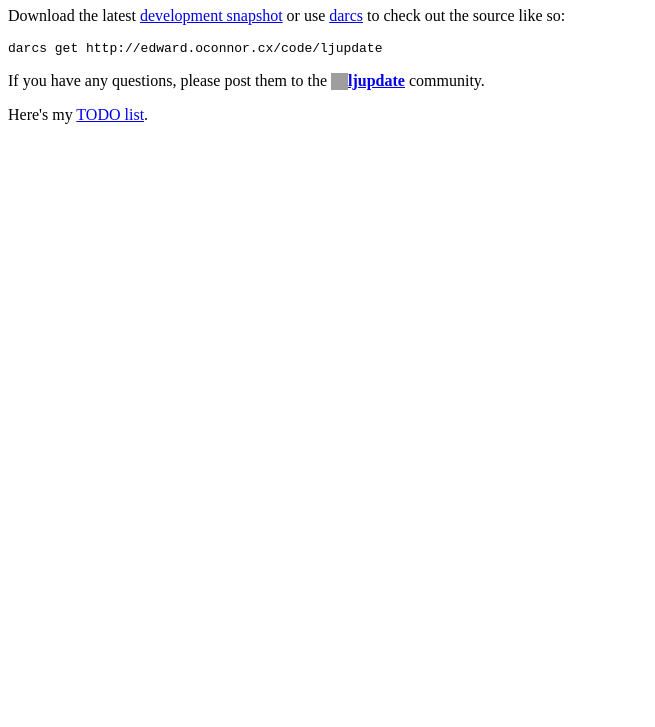
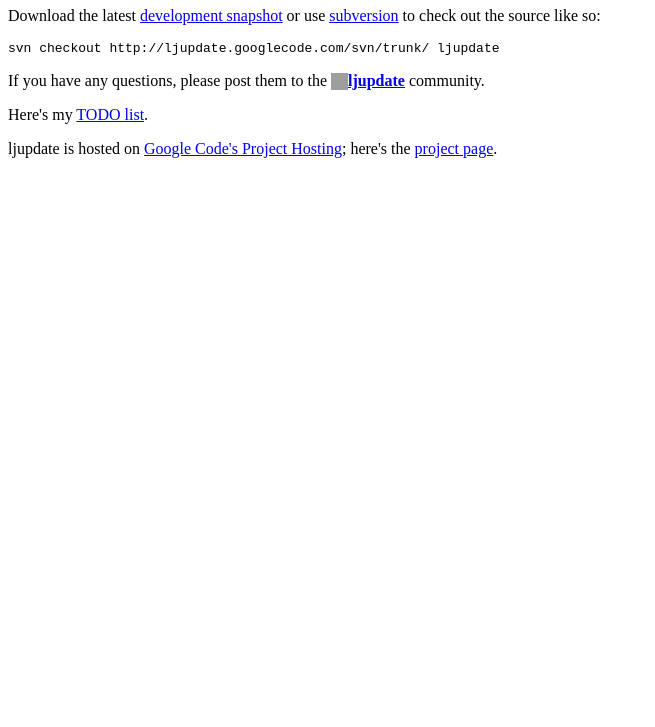
Before and after one commit to hober/ljupdate, a plain HTML site: page index.html in a window 1280 px wide. Shown: the part 73-800 px from the top of the page, without its empty margins (0-655 px from the left). Drawn offline with Linux system fonts and the light colour scheme; grey boxes are pictures that could not be loaded.

Commit message:
ljupdate is now hosted by Google Code Project Hosting.
git-svn-id: https://ljupdate.googlecode.com/svn/trunk@3 e25b6a91-9619-0410-a269-c760fbc1eb27

```diff
--- a/index.html
+++ b/index.html
@@ -13,12 +13,13 @@
     </h1>
 
     <p>
-      Download the latest <a href="ljupdate.tar.gz">development snapshot</a>
-      or use <a href="http://www.darcs.net/">darcs</a> to check out
+      Download the latest <a href="ljupdate.tar.gz">development
+      snapshot</a> or use <a
+      href="http://subversion.tigris.org/">subversion</a> to check out
       the source like so:
     </p>
 
-    <pre><code>darcs get http://edward.oconnor.cx/code/ljupdate</code></pre>
+    <pre><code>svn checkout http://ljupdate.googlecode.com/svn/trunk/ ljupdate</code></pre>
 
     <p>
       If you have any questions, please post them to the
@@ -31,5 +32,11 @@
       <a href="http://hober.backpackit.com/pub/19187"
          >TODO list</a>.
     </p>
+
+    <p>
+      ljupdate is hosted on
+      <a href="http://code.google.com/hosting/">Google Code's Project Hosting</a>;
+      here's the <a href="http://code.google.com/p/ljupdate/">project page</a>.
+    </p>
   </body>
 </html>
```
